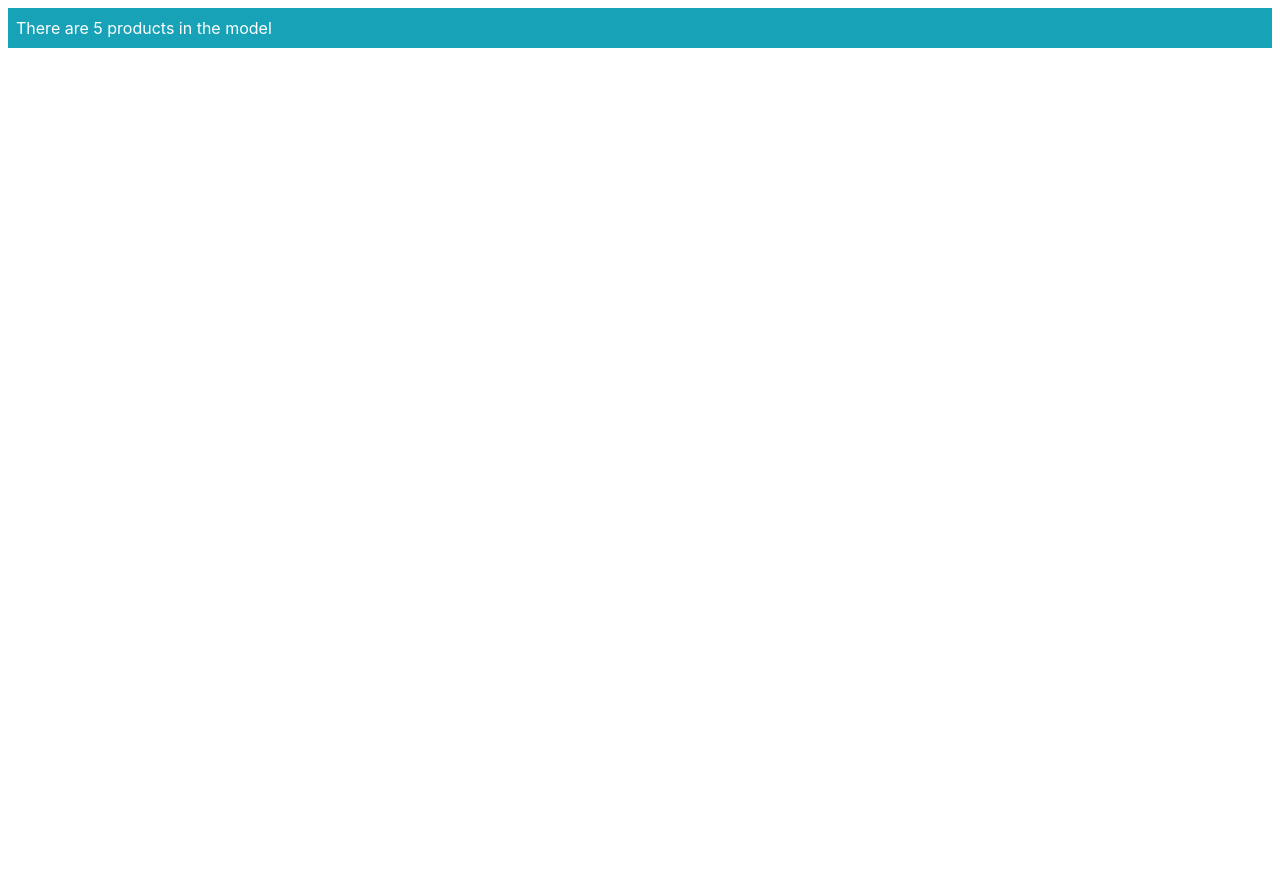
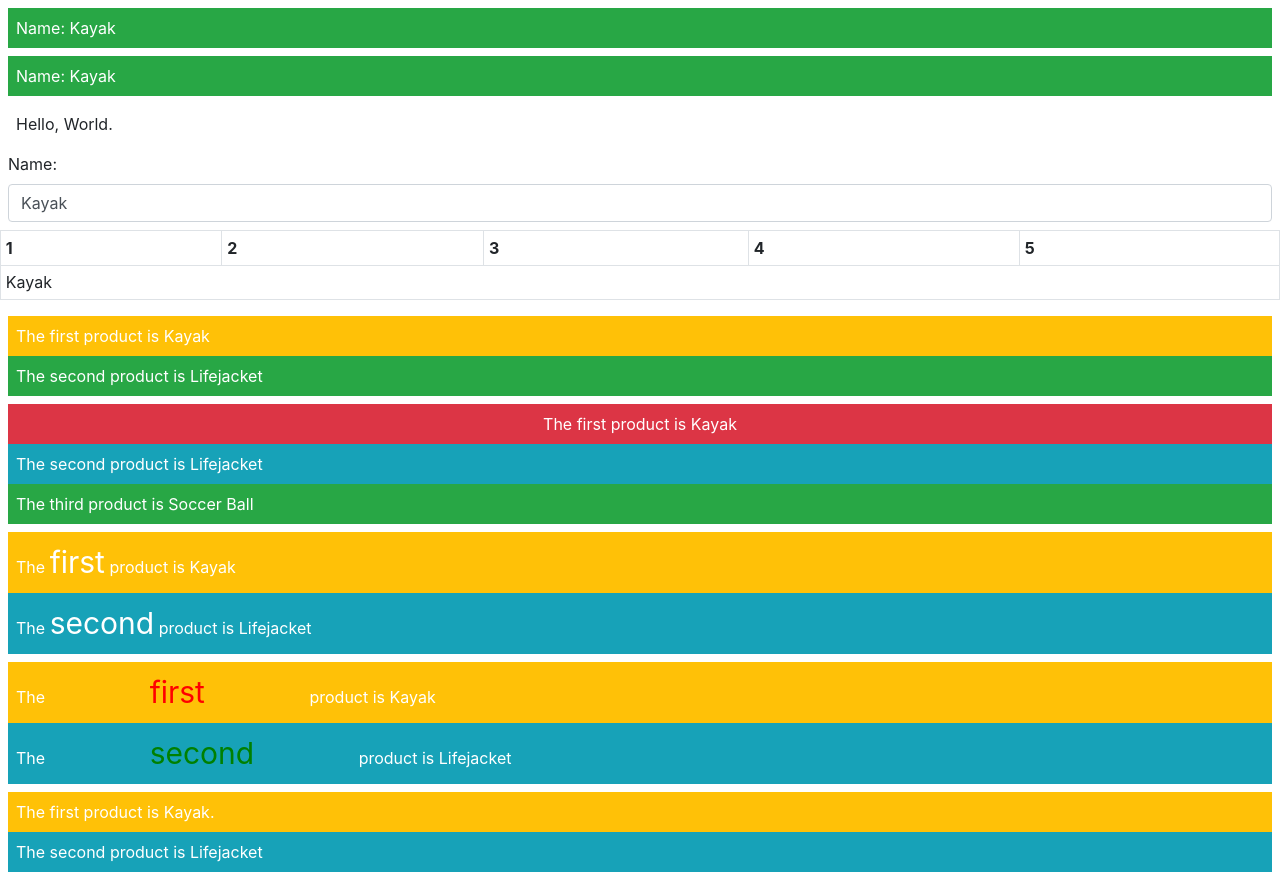
Before and after one commit to jrstrayhorn/pro-angular-example-one, an Angular app: page / in a window 1280 px wide. Before the commit the page ends 800 px from the top, so only its background shows below. Built offline with nearby package versions, Linux system fonts and the light colour scheme.

Commit message:
done with chapter 12

```diff
--- a/src/app/component.ts
+++ b/src/app/component.ts
@@ -1,5 +1,6 @@
-import { Component } from "@angular/core";
+import { Component, ApplicationRef } from "@angular/core";
 import { Model } from "./repository.model";
+import { Product } from "./product.model";
 
 @Component({
   selector: "app",
@@ -7,4 +8,47 @@ import { Model } from "./repository.model";
 })
 export class ProductComponent {
   model: Model = new Model();
+
+  constructor(ref: ApplicationRef) {
+    (<any>window).appRef = ref;
+    (<any>window).model = this.model;
+  }
+
+  getProductByPosition(position: number): Product {
+    return this.model.getProducts()[position];
+  }
+
+  getClassesByPosition(position: number): string {
+    let product = this.getProductByPosition(position);
+    return "p-2 " + (product.price < 50 ? "bg-info" : "bg-warning");
+  }
+
+  getClasses(): string {
+    return this.model.getProducts().length == 5 ? "bg-success" : "bg-warning";
+  }
+
+  getClassesByKey(key: number): string {
+    let product = this.model.getProduct(key);
+    return "p-2 " + (product.price < 50 ? "bg-info" : "bg-warning");
+  }
+
+  getClassMap(key: number): Object {
+    let product = this.model.getProduct(key);
+    return {
+      "text-center bg-danger": product.name == "Kayak",
+      "bg-info": product.price < 50
+    };
+  }
+
+  fontSizeWithUnits: string = "30px";
+  fontSizeWithoutUnits: string = "30";
+
+  getStylesMap(key: number): Object {
+    let product = this.model.getProduct(key);
+    return {
+      fontSize: "30px",
+      "margin.px": 100,
+      color: product.price > 50 ? "red" : "green"
+    };
+  }
 }
--- a/src/app/template.html
+++ b/src/app/template.html
@@ -1,3 +1,91 @@
-<div class="bg-info text-white m-2 p-2">
-  There are {{ model.getProducts().length }} products in the model
+<div
+  [ngClass]="'text-white m-2 p-2 ' + getClasses()"
+  [textContent]="'Name: ' + (model.getProduct(1)?.name || 'None')"
+></div>
+<!-- using string interpolation now, way easier -->
+<div [ngClass]="'text-white m-2 p-2 ' + getClasses()">
+  Name: {{ model.getProduct(1)?.name || "None" }}
 </div>
+<!-- example of not having brackets causing literal string to be passed as class-->
+<div ngClass="'text-white m-2 p-2 ' + getClasses()">Hello, World.</div>
+<div class="form-group m-2">
+  <label>Name:</label>
+  <input class="form-control" [value]="model.getProduct(1)?.name || 'None'" />
+</div>
+<!-- attribute binding example -->
+<table class="table table-sm table-bordered table-striped mt-2">
+  <tr>
+    <th>1</th>
+    <th>2</th>
+    <th>3</th>
+    <th>4</th>
+    <th>5</th>
+  </tr>
+  <tr>
+    <td [attr.colspan]="model.getProducts().length">
+      {{ model.getProduct(1)?.name || "None" }}
+    </td>
+  </tr>
+</table>
+
+<div class="text-white m-2">
+  <div [class]="getClassesByKey(1)">
+    The first product is {{ model.getProduct(1).name }}
+  </div>
+  <div
+    class="p-2"
+    [class.bg-success]="model.getProduct(2).price < 50"
+    [class.bg-info]="model.getProduct(2).price >= 50"
+  >
+    The second product is {{ model.getProduct(2).name }}
+  </div>
+</div>
+
+<div class="text-white m-2">
+  <div class="p-2" [ngClass]="getClassMap(1)">
+    The first product is {{ model.getProduct(1).name }}
+  </div>
+  <div class="p-2" [ngClass]="getClassMap(2)">
+    The second product is {{ model.getProduct(2).name }}
+  </div>
+  <div
+    class="p-2"
+    [ngClass]="{
+      'bg-success': model.getProduct(3).price < 50,
+      'bg-info': model.getProduct(3).price >= 50
+    }"
+  >
+    The third product is {{ model.getProduct(3).name }}
+  </div>
+</div>
+
+<div class="text-white m-2">
+  <div class="p-2 bg-warning">
+    The <span [style.fontSize]="fontSizeWithUnits">first</span> product is
+    {{ model.getProduct(1).name }}
+  </div>
+  <div class="p-2 bg-info">
+    The <span [style.fontSize.px]="fontSizeWithoutUnits">second</span> product
+    is {{ model.getProduct(2).name }}
+  </div>
+</div>
+
+<div class="text-white m-2">
+  <div class="p-2 bg-warning">
+    The <span [ngStyle]="getStylesMap(1)">first</span> product is
+    {{ model.getProduct(1).name }}
+  </div>
+  <div class="p-2 bg-info">
+    The <span [ngStyle]="getStylesMap(2)">second</span> product is
+    {{ model.getProduct(2).name }}
+  </div>
+</div>
+
+<div class="text-white m-2">
+  <div [ngClass]="getClassesByPosition(0)">
+    The first product is {{ getProductByPosition(0).name }}.
+  </div>
+  <div [ngClass]="getClassesByPosition(1)">
+    The second product is {{ getProductByPosition(1).name }}
+  </div>
+</div>
```
